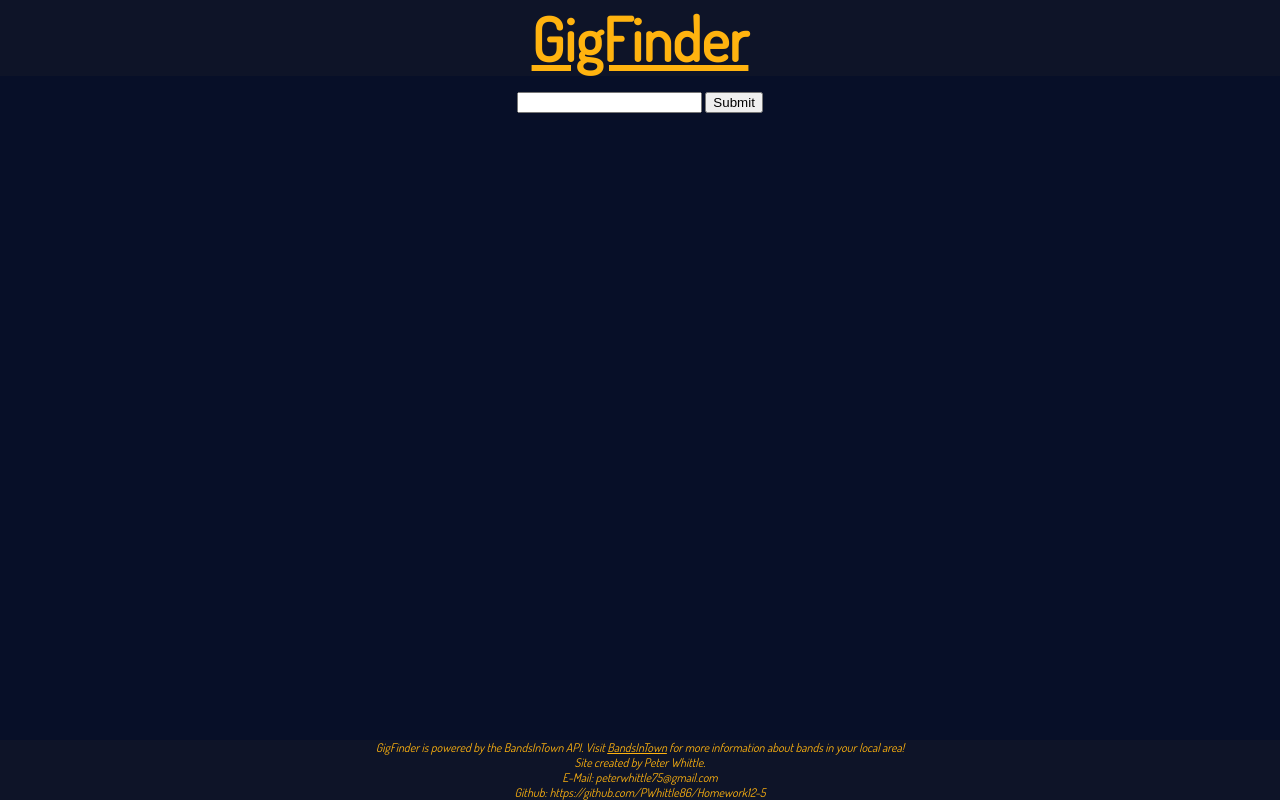
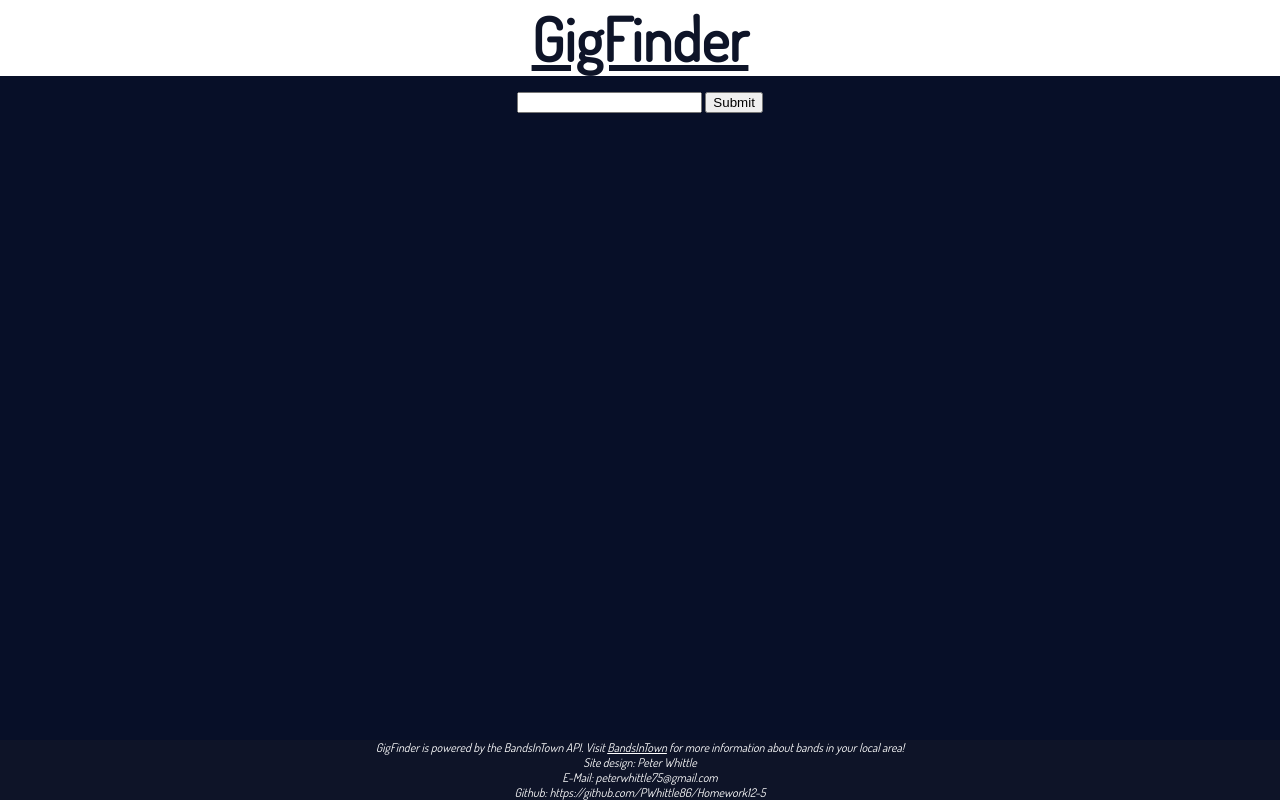
Before and after one commit to PWhittle86/BandFinder, a website: page start_point/index.html in a window 1280 px wide. Drawn offline with nearby package versions, Linux system fonts and the light colour scheme; files that its build step writes are made by us from their sources; files whose address does not match are found by name.

Commit message:
MVP complete

```diff
--- a/start_point/index.html
+++ b/start_point/index.html
@@ -16,7 +16,7 @@
   </head>
 
   <header>
-    <h1><a href="http://localhost:3000/">GigFinder</a></h1>
+    <h1><a id='title' href="http://localhost:3000/">GigFinder</a></h1>
   </header>
 
   <body>
@@ -44,8 +44,8 @@
 
 <footer>
   <ul id='footerlist'>
-    <li>GigFinder is powered by the BandsInTown API. Visit <a href="https://www.bandsintown.com">BandsInTown</a> for more information about bands in your local area!</li>
-    <li>Site created by Peter Whittle.</li>
+    <li>GigFinder is powered by the BandsInTown API. Visit <a id='bandsInTownLink' href="https://www.bandsintown.com">BandsInTown</a> for more information about bands in your local area!</li>
+    <li>Site design: Peter Whittle</li>
     <li>E-Mail: peterwhittle75@gmail.com</li>
     <li>Github: https://github.com/PWhittle86/Homework12-5</li>
   </ul>
--- a/start_point/public/app.js
+++ b/start_point/public/app.js
@@ -34,10 +34,21 @@ const populateEventInfo = function(json){
 
 	const eventHeading = document.createElement('h3');
 	eventHeading.innerText = 'Upcoming Gigs'
-
 	gigInfo.appendChild(eventHeading);
 
-	for(event of json){
+	debugger;
+
+	if(json.length == 0){
+
+			const eventList = document.createElement('ul')
+			const noEvents = document.createElement('li');
+			noEvents.innerText = `Sorry, there are no upcoming events for this artist!`
+
+			eventList.appendChild(noEvents);
+			gigInfo.appendChild(eventList);
+
+		}else{for(event of json){
+
 		const eventList = document.createElement('ul')
 
 		const sortedDateTime = _.split(event.datetime, 'T');
@@ -63,8 +74,7 @@ const populateEventInfo = function(json){
 
 		mapWrapper.addMarker(event.venue.latitude, event.venue.longitude, function(){
 			return sortedDateTime[0] + '<br>' + sortedDateTime[1] + '<br>' + eventVenueName.innerText + '<br>' + eventCity.innerText;
-		});
-	}
+	});}}
 }
 
 window.addEventListener('load', function(){
--- a/start_point/public/style.css
+++ b/start_point/public/style.css
@@ -8,8 +8,8 @@ body{
 header{
 	display: flex;
 	justify-content: center;
-	background-color: #0E1428;
-	color: #FFB30F;
+	background-color: #FFFFFF;
+	color: #0E1428;
 	margin: 0;
 	font-family: 'Dosis', sans-serif;}
 
@@ -39,7 +39,7 @@ footer{
 	width: 100%;
 	bottom: 0;
 	background-color: #0E1428;
-	color: #FFB30F;
+	color: #FFFFFF;
 	margin: 0;
 	font-family: 'Dosis', sans-serif;
 	font-style: italic;
@@ -47,13 +47,17 @@ footer{
 	padding: 0;
 }
 
+#bandsInTownLink, #bandsInTownLink:visited{
+	color: #FFFFFF;
+}
+
 img {
 	max-width: 400px;
 	max-height: auto;
 }
 
-a, a:visited{
-     color: #FFB30F;
+#title, #title:visited{
+     color: #0E1428;
 }
 
 #searchWrapper{
@@ -105,7 +109,7 @@ a, a:visited{
 }
 
 #imageText{
-	color: white;
+	color: #FFFFFF;
 	background-color: black;
 	opacity: 0;
 	font-size: 50px;
@@ -123,7 +127,7 @@ a, a:visited{
 	padding-left: 10px;
 	max-height: 400px;
 	max-width:400px;
-  	color: #EF8354;
+  	color: #FFFFFF;
   	overflow: scroll;
 }
 
```
